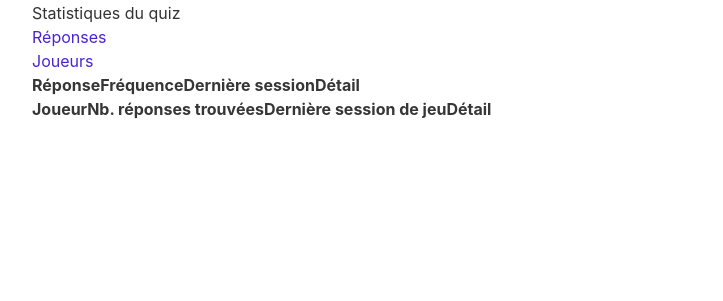
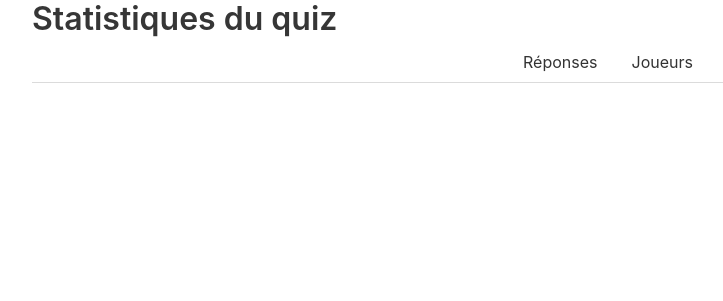
Before and after one commit to jenasnic/sitarium, a Symfony app: template templates/back/quiz/statistics/quiz.html.twig in a window 1280 px wide. Shown: the part 51-352 px from the top of the page, without its empty margins (32-755 px from the left). Run offline with Twig, Linux system fonts and the light colour scheme; the template is opened without the code that fills it, so the values that code supplies are empty; style sheets or scripts are compiled from the project's sources; some libraries are stand-ins or nearby versions.

Commit message:
Finalize BO functionnalities for quiz

```diff
--- a/assets/js/admin.js
+++ b/assets/js/admin.js
@@ -4,3 +4,4 @@ import './back/maze/add.js';
 import './back/quiz/list.js';
 import './back/quiz/edit.js';
 import './back/quiz/winner.js';
+import './back/quiz/statistics.js';
--- a/src/Controller/Back/Quiz/StatisticsBOController.php
+++ b/src/Controller/Back/Quiz/StatisticsBOController.php
@@ -74,7 +74,7 @@ class StatisticsBOController extends Controller
     public function statisticsUserResponseAction(User $user, Quiz $quiz)
     {
         return $this->render('back/quiz/statistics/user_response.html.twig', [
-            'responseList' => $this->userResponseReporitory->getResponsesForUserIdAndQuizId($user->getId(), $quiz->getId()),
+            'responses' => $this->userResponseReporitory->getResponsesForUserIdAndQuizId($user->getId(), $quiz->getId()),
         ]);
     }
 }
--- a/src/Entity/User/User.php
+++ b/src/Entity/User/User.php
@@ -9,7 +9,7 @@ use Symfony\Component\Security\Core\User\UserInterface;
  * User
  *
  * @ORM\Table(name="user")
- * @ORM\Entity(repositoryClass="App\Repository\UserRepository")
+ * @ORM\Entity(repositoryClass="App\Repository\User\UserRepository")
  */
 class User implements UserInterface
 {
--- a/templates/back/quiz/statistics/quiz.html.twig
+++ b/templates/back/quiz/statistics/quiz.html.twig
@@ -1,49 +1,50 @@
 {#
-    Allows to display statistics about specific quiz.
-    Required :
-    - quiz : quiz we want to display statisctics.
-    - responseInfoList : statisctics about specified quiz.
-    - userInfoList : statisctics about specified quiz.
+Allows to display statistics about specific quiz.
+Required :
+- quiz : quiz we want to display statisctics.
+- responseInfos : statisctics about specified quiz.
+- userInfos : statisctics about specified quiz.
 #}
 
 {% extends "admin.html.twig" %}
 
 {% block body %}
 
-    <h1>Statistiques du quiz</h1>
+    <h1 class="title">Statistiques du quiz</h1>
 
-    <h2 class="center">{{ quiz.name }}</h2>
-    <div class="sep-20"></div>
-
-    <input type="hidden" id="quiz-id" name="quiz-id" value="{{ quiz.id }}" />
+    <h2 class="subtitle">{{ quiz.name }}</h2>
 
     <div id="statistics-tabs">
 
-        <ul>
-            <li><a href="#statistics-response">Réponses</a></li>
-            <li><a href="#statistics-user">Joueurs</a></li>
-        </ul>
+        <div class="tabs is-boxed is-centered">
+            <ul>
+                <li class="tab-item" data-panel="statistics-response"><a>Réponses</a></li>
+                <li class="tab-item" data-panel="statistics-user"><a>Joueurs</a></li>
+            </ul>
+        </div>
 
-        {# Display statistics about responses #}
-        <div id="statistics-response">
-            <table class="bo-table">
+        <div id="statistics-response" class="tab-panel is-hidden">
+            <table class="table is-striped is-hoverable is-fullwidth">
                 <thead>
                     <tr>
-                        <th class="bo-table-label">Réponse</th>
-                        <th class="bo-table-field">Fréquence</th>
-                        <th class="bo-table-field">Dernière session</th>
-                        <th class="bo-table-action">Détail</th>
+                        <th>Réponse</th>
+                        <th>Fréquence</th>
+                        <th>Dernière session</th>
+                        <th>Détail</th>
                     </tr>
                 </thead>
                 <tbody>
-                {% for responseInfo in responseInfoList %}
-                    <tr{% if loop.index is even %} class="odd"{% endif %}>
-                        <td class="bo-table-label">{{ responseInfo['title'] }}</td>
-                        <td class="bo-table-field">{{ responseInfo['foundCount'] }}</td>
-                        <td class="bo-table-field">{{ responseInfo['lastDate']|date("d/m/Y") }}</td>
-                        <td class="bo-table-action">
-                            <span class="clickable response-info-detail" data-id="{{ responseInfo['id'] }}">
-                                <img src="{{ asset('resources/images/admin/icons/view.png') }}" width="16" height="16" border="0" alt="Détail" title="Détail" />
+                {% for responseInfo in responseInfos %}
+                    <tr>
+                        <td>{{ responseInfo['title'] }}</td>
+                        <td>{{ responseInfo['foundCount'] }}</td>
+                        <td>{{ responseInfo['lastDate']|date("d/m/Y") }}</td>
+                        <td>
+                            <span
+                                class="icon has-text-info button show-statistics-detail-button"
+                                data-url="{{ path('bo_quiz_statistics_response', {'response': responseInfo['id']}) }}"
+                            >
+                                <i class="fas fa-search"></i>
                             </span>
                         </td>
                     </tr>
@@ -52,26 +53,28 @@
             </table>
         </div>
 
-        {# Display statistics about player #}
-        <div id="statistics-user">
-            <table class="bo-table">
+        <div id="statistics-user" class="tab-panel is-hidden">
+            <table class="table is-striped is-hoverable is-fullwidth">
                 <thead>
                     <tr>
-                        <th class="bo-table-label">Joueur</th>
-                        <th class="bo-table-field">Nb. réponses trouvées</th>
-                        <th class="bo-table-field">Dernière session de jeu</th>
-                        <th class="bo-table-action">Détail</th>
+                        <th>Joueur</th>
+                        <th>Nb. réponses trouvées</th>
+                        <th>Dernière session de jeu</th>
+                        <th>Détail</th>
                     </tr>
                 </thead>
                 <tbody>
-                {% for userInfo in userInfoList %}
-                    <tr{% if loop.index is even %} class="odd"{% endif %}>
-                        <td class="bo-table-label">{{ userInfo['firstname'] }} {{ userInfo['lastname'] }}</td>
-                        <td class="bo-table-field">{{ userInfo['responseCount'] }}</td>
-                        <td class="bo-table-field">{{ userInfo['lastDate']|date("d/m/Y") }}</td>
-                        <td class="bo-table-action">
-                            <span class="clickable user-info-detail" data-id="{{ userInfo['id'] }}">
-                                <img src="{{ asset('resources/images/admin/icons/view.png') }}" width="16" height="16" border="0" alt="Détail" title="Détail" />
+                {% for userInfo in userInfos %}
+                    <tr>
+                        <td>{{ userInfo['firstname'] }} {{ userInfo['lastname'] }}</td>
+                        <td>{{ userInfo['responseCount'] }}</td>
+                        <td>{{ userInfo['lastDate']|date("d/m/Y") }}</td>
+                        <td>
+                            <span
+                                class="icon has-text-info button show-statistics-detail-button"
+                                data-url="{{ path('bo_quiz_statistics_user_response', {'user': userInfo['id'], 'quiz': quiz.id}) }}"
+                            >
+                                <i class="fas fa-search"></i>
                             </span>
                         </td>
                     </tr>
@@ -82,10 +85,14 @@
 
     </div>
 
-    <div class="sep-20"></div>
-
-    {# Allows to display detail for response or player using Ajax #}
-    <div id="quiz-info-detail-popup" class="bpopup hide">
+    {# Allows to display detail for statistics using Ajax #}
+    <div id="quiz-statistics-detail-modal" class="modal">
+        <div class="modal-background"></div>
+        <div class="modal-card">
+            <div class="modal-card-body">
+            </div>
+        </div>
+        <button class="modal-close is-large" aria-label="close"></button>
     </div>
 
 {% endblock %}
```
Also changed, not shown: assets/js/back/quiz/statistics.js (added, +73 -0 lines), templates/back/quiz/statistics/index.html.twig (+7 -7 lines), templates/back/quiz/statistics/response.html.twig (+10 -11 lines), templates/back/quiz/statistics/user.html.twig (+30 -26 lines), templates/back/quiz/statistics/user_response.html.twig (+10 -11 lines).
